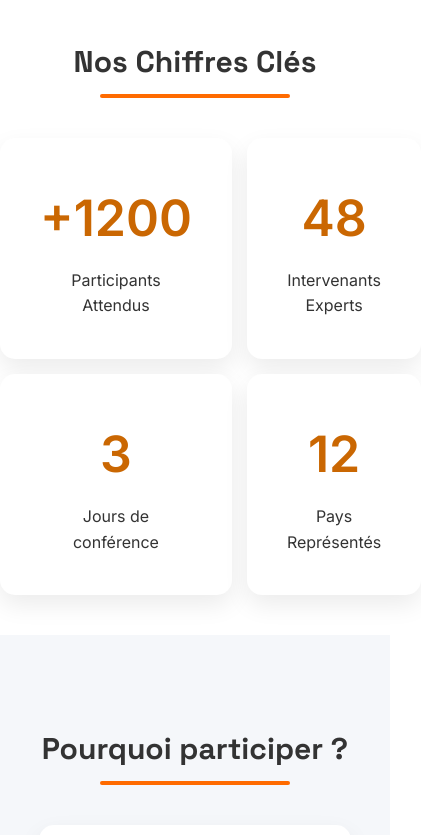
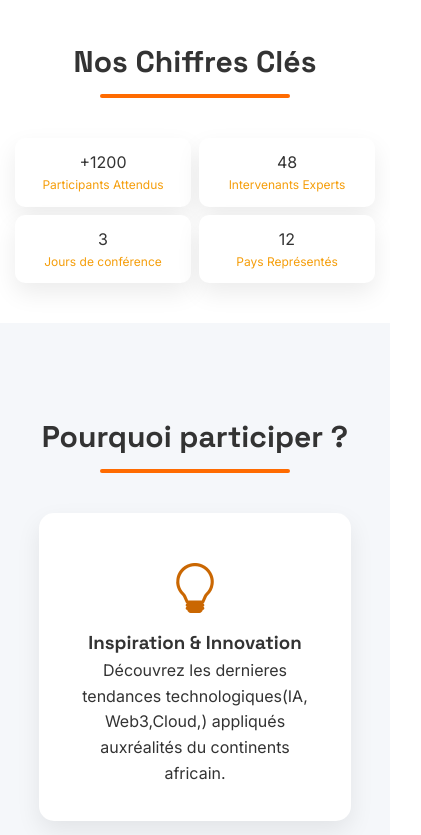
Before and after one commit to celzo-10/Diallo-cellou-AfriSummit, a plain HTML site: page index.html in a window 390 px wide. Shown: the part 1099-1934 px from the top of the page, 421 px wide, since content can reach past the window. Drawn offline with nearby package versions, Linux system fonts and the light colour scheme.

Commit message:
finalisation du projet et mise a jour du README.md

```diff
--- a/css/style.css
+++ b/css/style.css
@@ -247,37 +247,125 @@ a{
    CHIFFRES
 ============================ */
 
-.stats-section{
-    padding:40px 20%;
-    padding-left: 0;
-    padding-right: 0;
-}
-
-.stats-grid{
-    display:grid;
-    grid-template-columns:repeat(2,1fr);
-    gap:15px;
+/* ==========================================================================
+   SECTION CHIFFRES CLÉS
+   ========================================================================== */
+
+.stats-section {
+    padding: 60px 20px;
+    width: 100%;
+    box-sizing: border-box;
+}
+
+/* Grille des statistiques */
+.stats-grid {
+    display: grid;
+    grid-template-columns: repeat(4, 1fr);
+    gap: 15px;
+    width: 100%;
+    max-width: 1100px;
+    margin: 0 auto;
+    box-sizing: border-box;
+}
+
+/* Carte */
+.stat-card {
+    background: var(--card-bg, #fff);
+    text-align: center;
+    padding: 20px 12px;
+    border-radius: var(--radius, 12px);
+    box-shadow: var(--shadow);
+    box-sizing: border-box;
+
+    /* Animation */
+    transition: transform 0.3s ease, box-shadow 0.3s ease;
+}
+
+/* Effet au survol */
+.stat-card:hover {
+    transform: translateY(-5px);
+    box-shadow: 0 10px 25px rgba(0, 0, 0, 0.15);
+}
+
+/* Chiffre */
+.stat-card h3 {
+    font-size: 2rem;
+    margin: 0 0 8px;
+    font-weight: 700;
+    color: var(--primary, #f59e0b);
+}
+
+/* Texte */
+.stat-card p {
     margin: 0;
-    width: 100%;
-}
-
-.stat-card{
-    background:#fff;
-    text-align:center;
-    padding:40px;
-    border-radius:var(--radius);
-    box-shadow:var(--shadow);
-}
-
-.stat-number{
-    display:block;
-    font-size:50px;
-    color:var(--primary);
-    font-weight:bold;
-}
-
-.stat-label{
-    margin-top:10px;
+    font-size: 0.95rem;
+    color: var(--text-color, #f59e0b);
+}
+
+/* ==========================================================================
+   TABLETTE
+   ========================================================================== */
+
+@media (max-width: 900px) {
+
+    .stats-grid {
+        grid-template-columns: repeat(2, 1fr);
+        max-width: 700px;
+    }
+
+}
+
+/* ==========================================================================
+   MOBILE
+   ========================================================================== */
+
+@media (max-width: 768px) {
+
+    .stats-section {
+        padding: 40px 15px;
+    }
+
+    .stats-grid {
+        grid-template-columns: repeat(2, 1fr);
+        gap: 10px;
+        max-width: 500px;
+    }
+
+    .stat-card {
+        padding: 14px 8px;
+        border-radius: 10px;
+    }
+
+    .stat-card h3 {
+        font-size: 1.5rem;
+    }
+
+    .stat-card p {
+        font-size: 0.8rem;
+    }
+}
+
+/* ==========================================================================
+   TRÈS PETITS ÉCRANS
+   ========================================================================== */
+
+@media (max-width: 400px) {
+
+    .stats-grid {
+        gap: 8px;
+    }
+
+    .stat-card {
+        padding: 12px 5px;
+    }
+
+    .stat-card h3 {
+        font-size: 1.3rem;
+    }
+
+    .stat-card p {
+        font-size: 0.75rem;
+    }
 }
 
 /* ============================
@@ -533,6 +621,7 @@ a{
     color:#fff;
     cursor:pointer;
 }
+
 
 /* ============================
    RESPONSIVE
```
Also changed, not shown: 1 other file.
